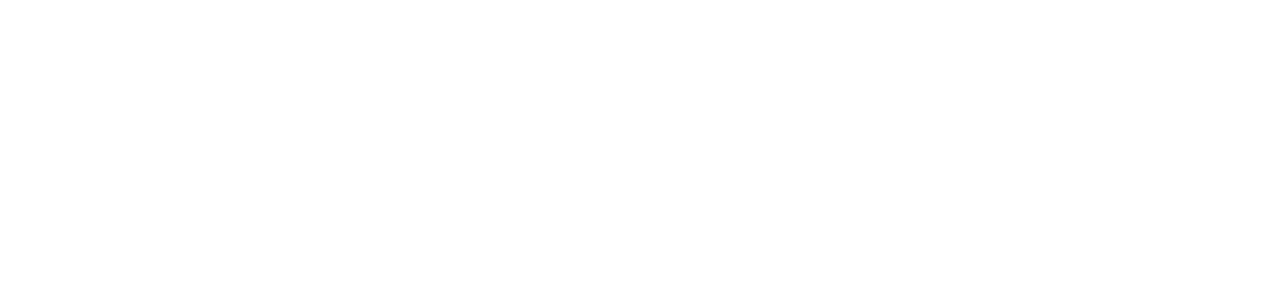
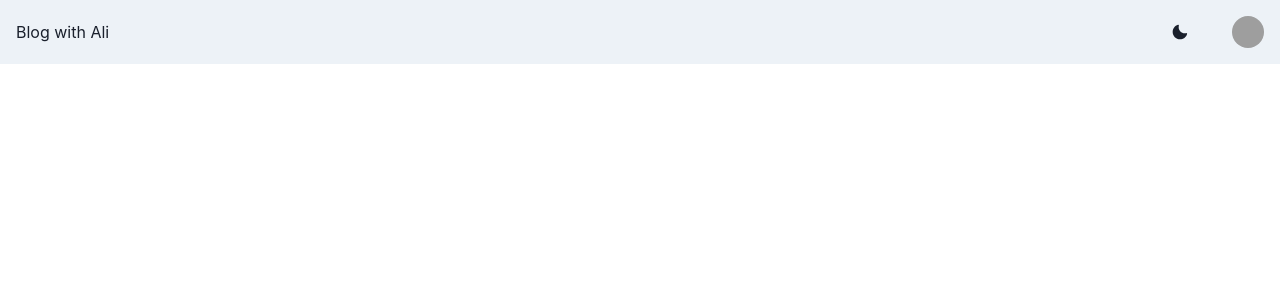
Before and after one commit to alisajidcs/blog-with-ali, a Next.js app: page /three in a window 1280 px wide. Shown: the top 300 px of the page. Built offline with nearby package versions, Linux system fonts and the light colour scheme; grey boxes are pictures that could not be loaded.

Commit message:
added chakra/basic layout

```diff
--- /dev/null
+++ b/components/Navbar.tsx
@@ -0,0 +1,90 @@
+import { ReactNode } from 'react'
+
+import { MoonIcon, SunIcon } from '@chakra-ui/icons'
+import {
+  Box,
+  Flex,
+  Avatar,
+  Link,
+  Button,
+  Menu,
+  MenuButton,
+  MenuList,
+  MenuItem,
+  MenuDivider,
+  useDisclosure,
+  useColorModeValue,
+  Stack,
+  useColorMode,
+  Center,
+} from '@chakra-ui/react'
+import NextLink from 'next/link'
+
+const NavLink = ({ children }: { children: ReactNode }) => (
+  <Link
+    px={2}
+    py={1}
+    rounded={'md'}
+    _hover={{
+      textDecoration: 'none',
+      bg: useColorModeValue('gray.200', 'gray.700'),
+    }}
+    href={'#'}
+  >
+    {children}
+  </Link>
+)
+
+export default function Nav() {
+  const { colorMode, toggleColorMode } = useColorMode()
+  const { isOpen, onOpen, onClose } = useDisclosure()
+  return (
+    <>
+      <Box bg={useColorModeValue('gray.100', 'gray.900')} px={4}>
+        <Flex h={16} alignItems={'center'} justifyContent={'space-between'}>
+          <Box>
+            <NextLink href={'/'}>Blog with Ali</NextLink>
+          </Box>
+
+          <Flex alignItems={'center'}>
+            <Stack direction={'row'} spacing={7}>
+              <Button onClick={toggleColorMode}>
+                {colorMode === 'light' ? <MoonIcon /> : <SunIcon />}
+              </Button>
+
+              <Menu>
+                <MenuButton
+                  as={Button}
+                  rounded={'full'}
+                  variant={'link'}
+                  cursor={'pointer'}
+                  minW={0}
+                >
+                  <Avatar size={'sm'} src={'https://avatars.dicebear.com/api/male/username.svg'} />
+                </MenuButton>
+                <MenuList alignItems={'center'}>
+                  <br />
+                  <Center>
+                    <Avatar
+                      size={'2xl'}
+                      src={'https://avatars.dicebear.com/api/male/username.svg'}
+                    />
+                  </Center>
+                  <br />
+                  <Center>
+                    <p>Username</p>
+                  </Center>
+                  <br />
+                  <MenuDivider />
+                  <MenuItem>Your Servers</MenuItem>
+                  <MenuItem>Account Settings</MenuItem>
+                  <MenuItem>Logout</MenuItem>
+                </MenuList>
+              </Menu>
+            </Stack>
+          </Flex>
+        </Flex>
+      </Box>
+    </>
+  )
+}
--- a/pages/_app.tsx
+++ b/pages/_app.tsx
@@ -1,8 +1,16 @@
 import '../styles/globals.css'
+import { ChakraProvider } from '@chakra-ui/react'
 import type { AppProps } from 'next/app'
 
+import Nav from '../components/Navbar'
+
 function MyApp({ Component, pageProps }: AppProps) {
-  return <Component {...pageProps} />
+  return (
+    <ChakraProvider>
+      <Nav />
+      <Component {...pageProps} />{' '}
+    </ChakraProvider>
+  )
 }
 
 export default MyApp
```
Also changed, not shown: package.json (+8 -1 lines), pages/index.tsx (+7 -35 lines), 1 other file (tests, documents, lock files or other folders).
